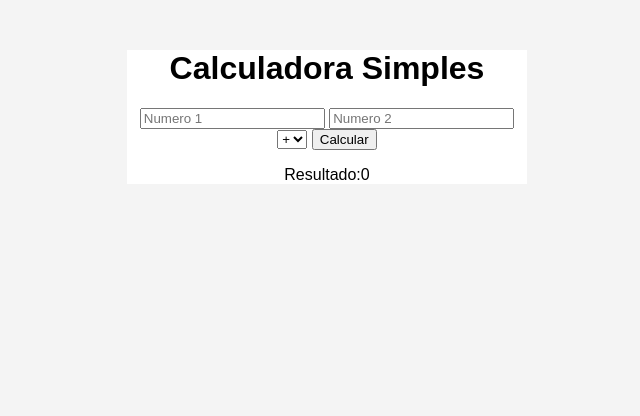
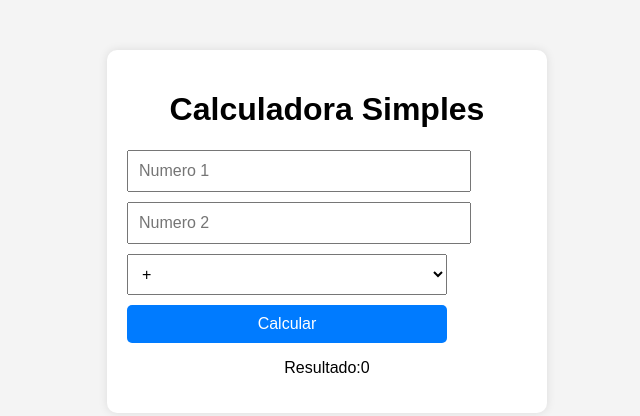
Before and after one commit to lucasssmoraes9833/calculadora, a plain HTML site: page index.html in a window 1280 px wide. Shown: the whole page, without its empty margins (313-953 px from the left). Drawn offline with Linux system fonts and the light colour scheme.

Commit message:
Add files via upload

```diff
--- a/style.css
+++ b/style.css
@@ -9,4 +9,25 @@ body{
     max-width: 400px;
     margin: 50px auto;
     background: white;
+    padding: 20px;
+    border-radius: 10px;
+    box-shadow: 0 0 10px rgba(0,0,0,0.1);
 }
+input, select, button{
+    display: block;
+    width: 80%;
+    margin: 10px 0;
+    padding: 10px;
+    font-size: 16px;
+}
+button{
+    background-color: #007bff;
+    color: white;
+    border: none;
+    border-radius: 5px;
+    cursor: pointer;
+}
+button:hover{
+    transition: 1s;
+    background: #0056b3;
+}
```
